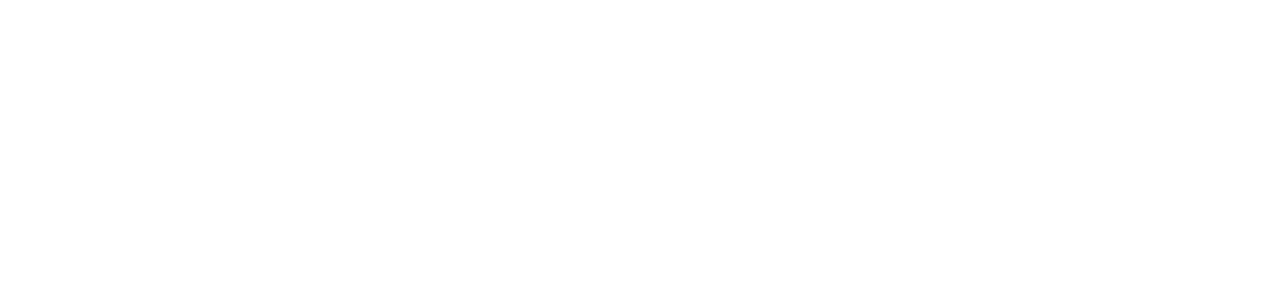
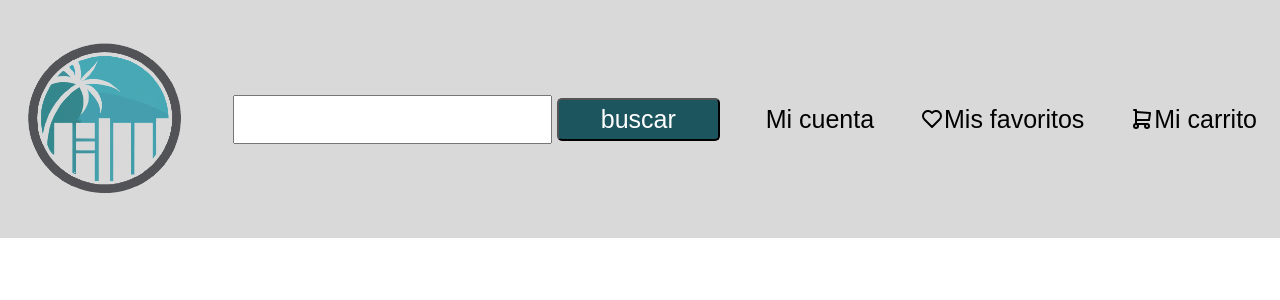
Before and after one commit to Dota43ver/OasisLibrary, a React (Create React App) app in the folder client/: page /a in a window 1280 px wide. Shown: the top 300 px of the page. Built offline with nearby package versions, Linux system fonts and the light colour scheme.

Commit message:
feat(client/NavBar): create NavBar component

```diff
--- a/client/package.json
+++ b/client/package.json
@@ -6,12 +6,13 @@
     "@testing-library/jest-dom": "^5.11.10",
     "@testing-library/react": "^11.2.6",
     "@testing-library/user-event": "^13.1.1",
+    "axios": "^1.2.1",
     "react": "^17.0.2",
     "react-dom": "^17.0.2",
+    "react-redux": "^7.2.3",
     "react-router-dom": "^5.2.0",
+    "react-scripts": "4.0.3",
     "redux": "^4.0.5",
-    "react-redux": "^7.2.3",
-    "react-scripts": "4.0.3",
     "redux-thunk": "^2.3.0",
     "web-vitals": "^2.1.4"
   },
--- a/client/src/App.js
+++ b/client/src/App.js
@@ -1,6 +1,7 @@
 import './App.css';
 import {  BrowserRouter, Route, Switch } from 'react-router-dom';
 import Landing from "./components/Landing/Landing"
+import NavBar from './components/NavBar/NavBar';
 // import Home from "./components/Home/Home"
 function App() {
   return (
@@ -8,6 +9,7 @@
         <div>
           <Switch>
             <Route exact path='/' component={Landing} />
+            <Route exact path='/a' component={NavBar}/>
             {/* <Route path= "/home" component={Home} /> */}
             </Switch>
         </div>
--- /dev/null
+++ b/client/src/components/NavBar/NavBar.jsx
@@ -0,0 +1,44 @@
+import React from 'react';
+import {useState, useEffect} from 'react';
+import {useDispatch, useSelector} from 'react-redux';
+import {Link} from 'react-router-dom';
+import style from "./NavBar.module.css"
+import oasis from "./oasis.jpg"
+
+export default function NavBar(){
+    return(
+        <div className={style.main_container}>
+            <div className={style.container_image}>
+                <img src={oasis} alt="" width="164px" height="155px"/>
+            </div>
+
+            <div className={style.buscar}>
+                <input type="text" className={style.input} />
+                <button className={style.button}>buscar</button>
+            </div>
+            <div>
+                <button className={style.micuenta}>Mi cuenta</button>
+            </div>
+                <div className={style.container_favs}>
+                    <button className={style.misfavoritos}><svg xmlns="http://www.w3.org/2000/svg" class="icon icon-tabler icon-tabler-heart" width="24" height="24" viewBox="0 0 24 24" stroke-width="2" stroke="currentColor" fill="none" stroke-linecap="round" stroke-linejoin="round">
+                        <path stroke="none" d="M0 0h24v24H0z" fill="none"></path>
+                        <path d="M19.5 12.572l-7.5 7.428l-7.5 -7.428m0 0a5 5 0 1 1 7.5 -6.566a5 5 0 1 1 7.5 6.572"></path>
+                        </svg>
+                        Mis favoritos
+                    </button>
+                </div>
+                <div>
+                    <button className={style.micarrito}>
+                    <svg xmlns="http://www.w3.org/2000/svg" class="icon icon-tabler icon-tabler-shopping-cart" width="24" height="24" viewBox="0 0 24 24" stroke-width="2" stroke="currentColor" fill="none" stroke-linecap="round" stroke-linejoin="round">
+   <path stroke="none" d="M0 0h24v24H0z" fill="none"></path>
+   <circle cx="6" cy="19" r="2"></circle>
+   <circle cx="17" cy="19" r="2"></circle>
+   <path d="M17 17h-11v-14h-2"></path>
+   <path d="M6 5l14 1l-1 7h-13"></path>
+</svg>
+        Mi carrito
+                    </button>
+                </div>
+        </div>
+    )
+}
--- /dev/null
+++ b/client/src/components/NavBar/NavBar.module.css
@@ -0,0 +1,69 @@
+.main_container{
+    display: flex;
+    align-items: center;
+    padding: 20px;
+    gap: 40px;
+    background-color: #D9D9D9;
+    height:198px;
+    justify-content: space-around;
+}
+
+.button {
+    background-color: #1C555E;
+    color: white;
+    font-size: 25px;
+    border-radius: 5px;
+    cursor: pointer;
+    width: 163px;
+    height: 43px;
+}
+
+.micuenta {
+border: 0;
+outline:none;
+padding: 0;
+background: none;
+cursor: pointer;
+font-size: 25px;
+}
+
+.micuenta:hover{
+    cursor:pointer
+}
+
+.misfavoritos {
+    border: 0;
+outline:none;
+padding: 0;
+background: none;
+cursor: pointer;
+font-size: 25px;
+display: flex;
+  align-items: center;
+}
+
+.micarrito{
+    border: 0;
+outline:none;
+padding: 0;
+background: none;
+cursor: pointer;
+font-size: 25px;
+display: flex;
+  align-items: center;
+}
+
+.container_favs{
+ align-items: center;
+}
+
+.input{
+height: 43px;
+width: 311px;
+}
+
+.buscar{
+  display: flex;
+  align-items: center;
+  gap: 5px;
+}
```
Also changed, not shown: client/src/components/NavBar/nav.html (added, +37 -0 lines), client/src/components/NavBar/oasis.jpg (added), 1 other file (tests, documents, lock files or other folders).
